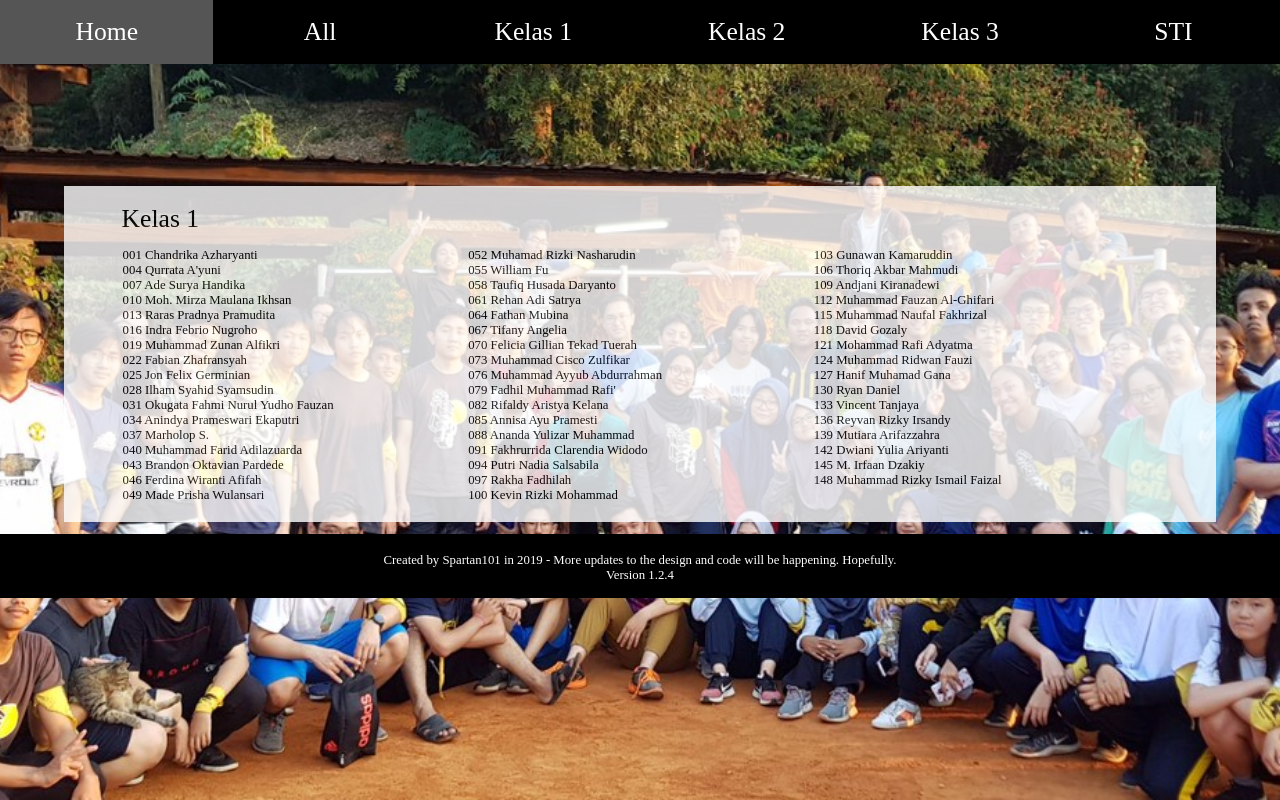
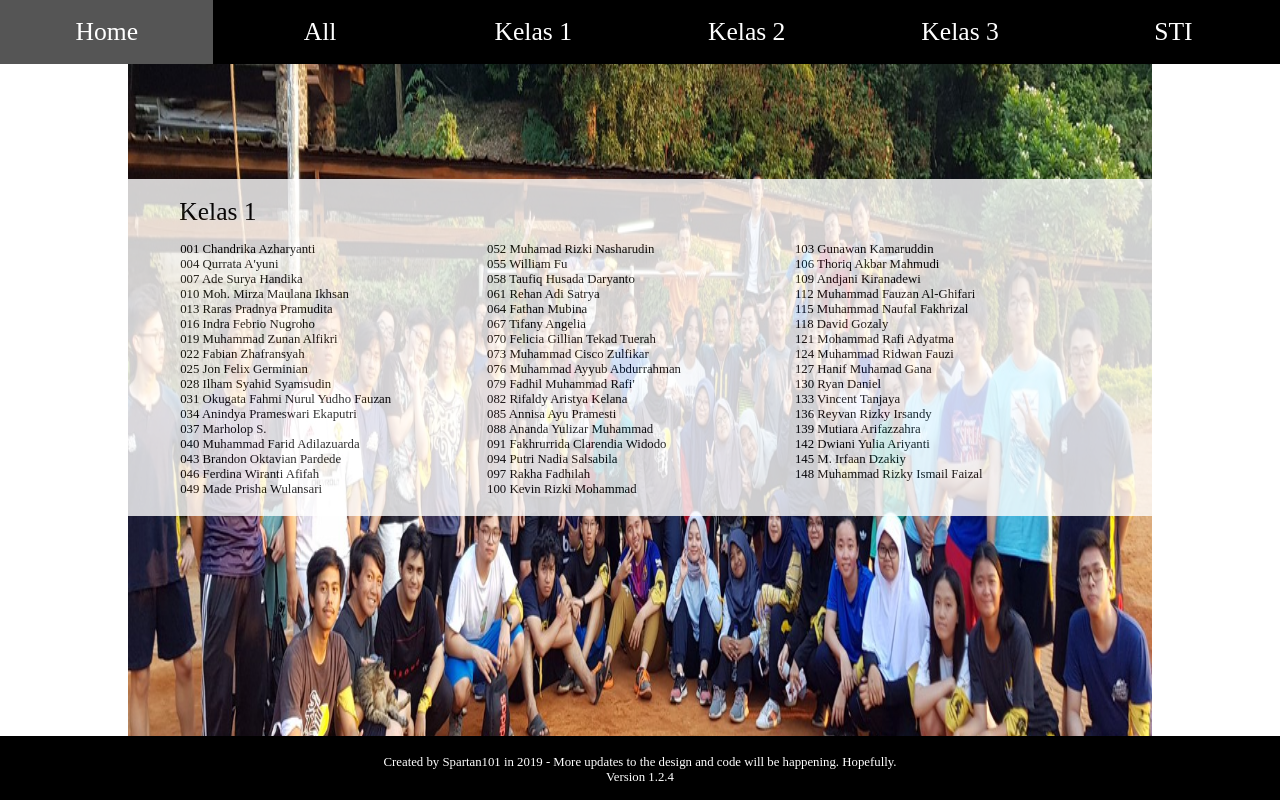
Before and after one commit to haverzard/if2018db, a Django app: page /k/1 in a window 1280 px wide. Run offline with Django 3.2, Linux system fonts and the light colour scheme.

Commit message:
IF2018DB v.1.2.4 - Background Fix - Some minor changes were added

```diff
--- a/static/js/map.js
+++ b/static/js/map.js
@@ -18,11 +18,11 @@ if (location.pathname == "/") {
 		document.getElementsByClassName("footer_text")[i].style.fontSize = w*0.01 + "px";
 	}
 	document.getElementById("footer_box").style.top = w*(0.05-0.01*document.getElementsByClassName("footer_text").length)/2 + "px";
-	document.getElementById("container").style.width = w*0.9 + "px";
+	document.getElementById("container").style.width = w*0.8 + "px";
 	document.getElementById("container").style.top = w*0.05 + "px";
-	document.getElementById("container").style.left = w*0.05 + "px";
-	document.getElementsByClassName("content")[0].style.margin = w*0.9*0.05 + "px";
-	document.getElementsByClassName("content")[1].style.margin = w*0.9*0.05 + "px";
+	document.getElementById("container").style.left = w*0.1 + "px";
+	document.getElementsByClassName("content")[0].style.margin = w*0.8*0.05 + "px";
+	document.getElementsByClassName("content")[1].style.margin = w*0.8*0.05 + "px";
 	document.getElementById("footer").style.height = w*0.05 + "px";
 	if (h > w) {
 		document.getElementsByClassName("content")[0].remove();
@@ -32,12 +32,12 @@ if (location.pathname == "/") {
 }
 
 for (i = 0; i < document.getElementsByClassName("title").length; i++) {
-	document.getElementsByClassName("title")[i].style.fontSize = w*0.02*sc + "px";
-	document.getElementsByClassName("title")[i].style.height = w*0.02*sc + "px";
+	document.getElementsByClassName("title")[i].style.fontSize = w*0.02*sc**2 + "px";
+	document.getElementsByClassName("title")[i].style.height = w*0.02*sc**2 + "px";
 }
 
 for (i = 0; i < document.getElementsByClassName("text").length; i++) {
-	document.getElementsByClassName("text")[i].style.fontSize = w*0.01*sc + "px";
+	document.getElementsByClassName("text")[i].style.fontSize = w*0.01*sc**2 + "px";
 }
 
 document.getElementById("menu").style.height = w/20*sc**2 + "px";
@@ -46,3 +46,7 @@ for (i = 0; i < document.getElementsByClassName("menu_box").length; i++) {
 	document.getElementsByClassName("menu_box")[i].style.width = w/6*sc + "px";
 	document.getElementsByClassName("menu_box")[i].style.fontSize = w*0.02*sc + "px";
 }
+document.getElementById("space").style.height = w*0.05 + "px";
+if (document.getElementById("main_frame").style.height < (h+w*0.05)) {
+	document.getElementById("space").style.height = h+w*0.05-document.body.clientHeight + "px";
+}
--- a/templates/class.html
+++ b/templates/class.html
@@ -44,7 +44,7 @@
 		<br>
 	</div>
 </div>
-<br>
+<div id="space"></div>
 <footer id="footer">
 	<div id="footer_box">
 		<div class="footer_text">Created by Spartan101 in 2019 - More updates to the design and code will be happening. Hopefully.</div>
--- a/templates/head.html
+++ b/templates/head.html
@@ -46,7 +46,7 @@
 		document.body.style.backgroundColor = "#00AAAA";
 	} else {
 		document.body.style.backgroundImage = "url({% static "imgs/pic.jpg" %})";
-		document.body.style.backgroundSize = w/h*100 + "% 200%";
+		document.body.style.backgroundSize = w/h*50 + "% 200%";
 		document.body.style.backgroundPosition = "center";
 
 	}
```
Also changed, not shown: 1 other file.
